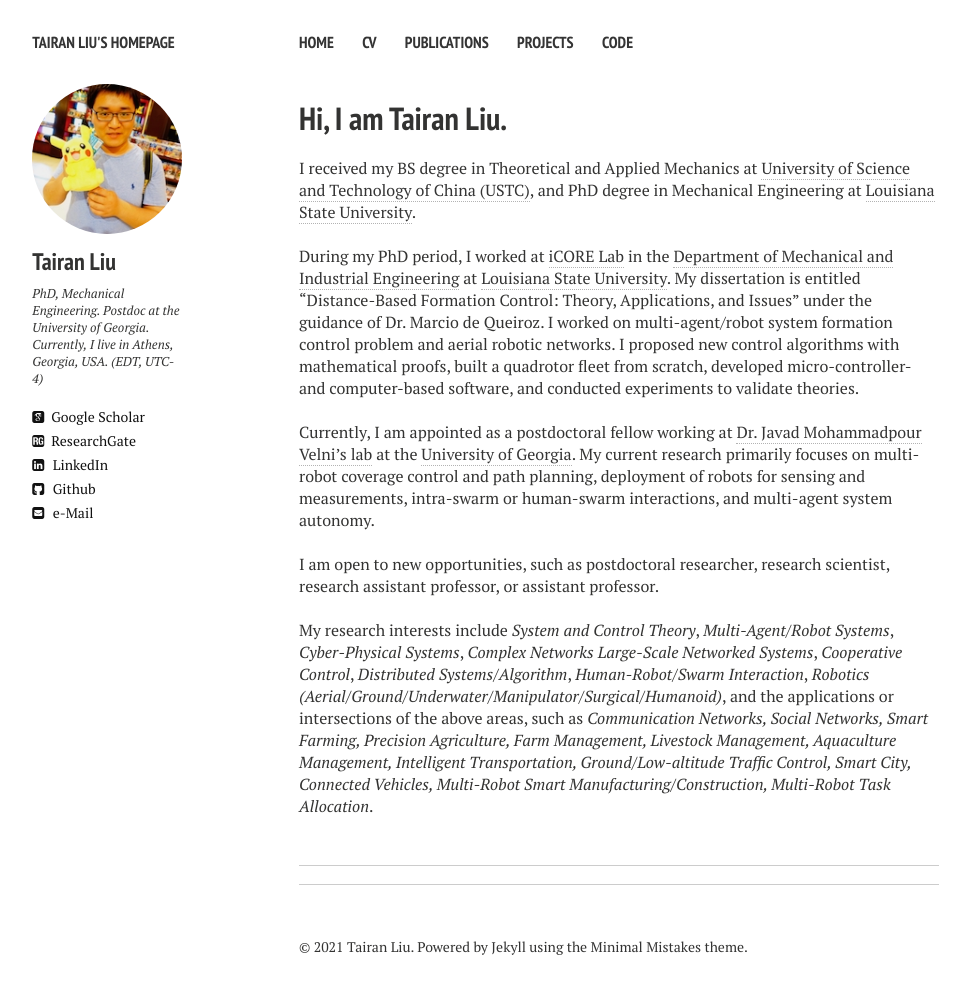
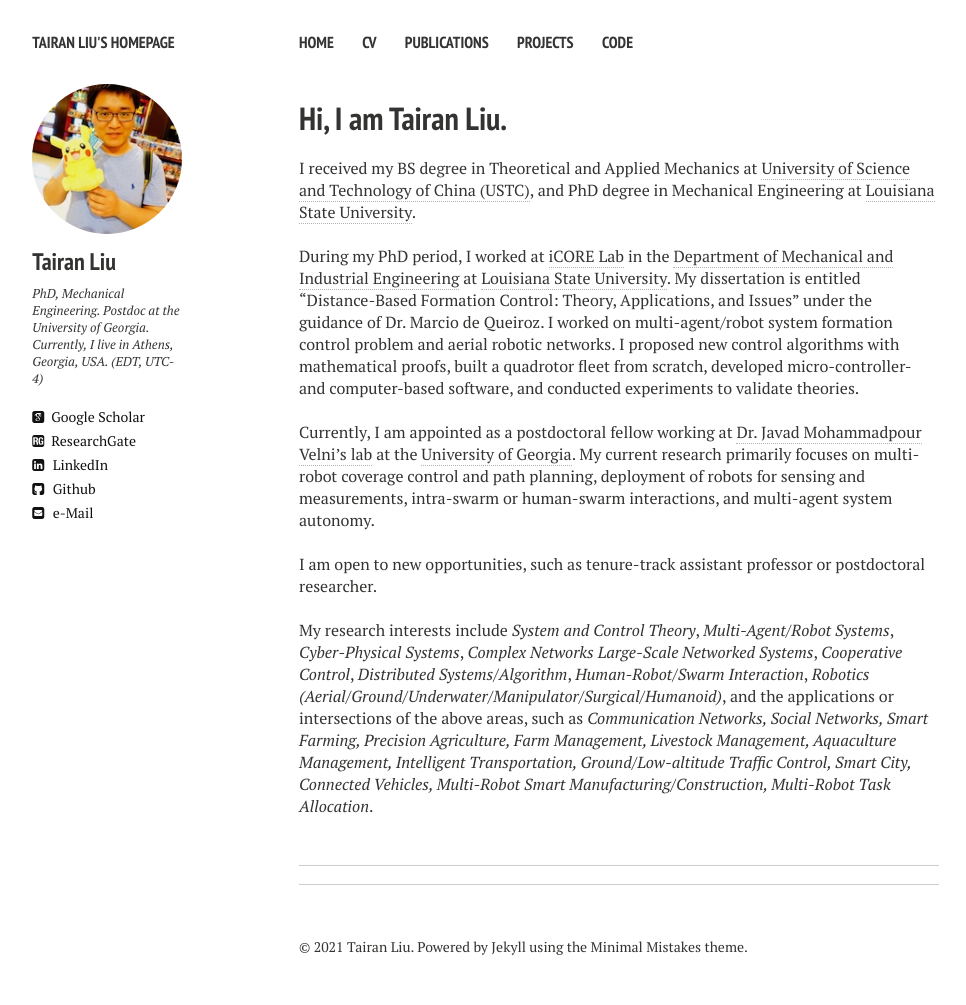
Before and after one commit to liutairan/liutairan.github.io, a Jekyll site: the page built from index.md, in a window 1280 px wide. Shown: the whole page, without its empty margins (21-987 px from the left). Built offline with Jekyll 4.4.1, drawn with Linux system fonts in a browser that asks for light colours; nearby versions of some CDN libraries; comment, search, counter and statistics services are not loaded.

Commit message:
Update index.md

```diff
--- a/index.md
+++ b/index.md
@@ -17,7 +17,7 @@ During my PhD period, I worked at <a href="https://icorelab.github.io" target="_
 Currently, I am appointed as a postdoctoral fellow working at <a href="http://cscl.engr.uga.edu/" target="_blank">Dr. Javad Mohammadpour Velni’s lab</a> at the <a href="https://www.uga.edu/">University of Georgia</a>. My current research primarily focuses on multi-robot coverage control and path planning, deployment of robots for sensing and measurements, intra-swarm or human-swarm interactions, and multi-agent system autonomy.
 
 <br />
-I am open to new opportunities, such as postdoctoral researcher, research scientist, research assistant professor, or assistant professor.
+I am open to new opportunities, such as tenure-track assistant professor or postdoctoral researcher.
 
 <br />
 My research interests include <em>System and Control Theory</em>, <em>Multi-Agent/Robot Systems</em>, <em>Cyber-Physical Systems</em>, <em>Complex Networks</em> <em>Large-Scale Networked Systems</em>, <em>Cooperative Control</em>, <em>Distributed Systems/Algorithm</em>, <em>Human-Robot/Swarm Interaction</em>, <em>Robotics (Aerial/Ground/Underwater/Manipulator/Surgical/Humanoid)</em>, and the applications or intersections of the above areas, such as <em>Communication Networks, Social Networks, Smart Farming, Precision Agriculture, Farm Management, Livestock Management, Aquaculture Management, Intelligent Transportation, Ground/Low-altitude Traffic Control, Smart City, Connected Vehicles, Multi-Robot Smart Manufacturing/Construction, Multi-Robot Task Allocation</em>.
```
